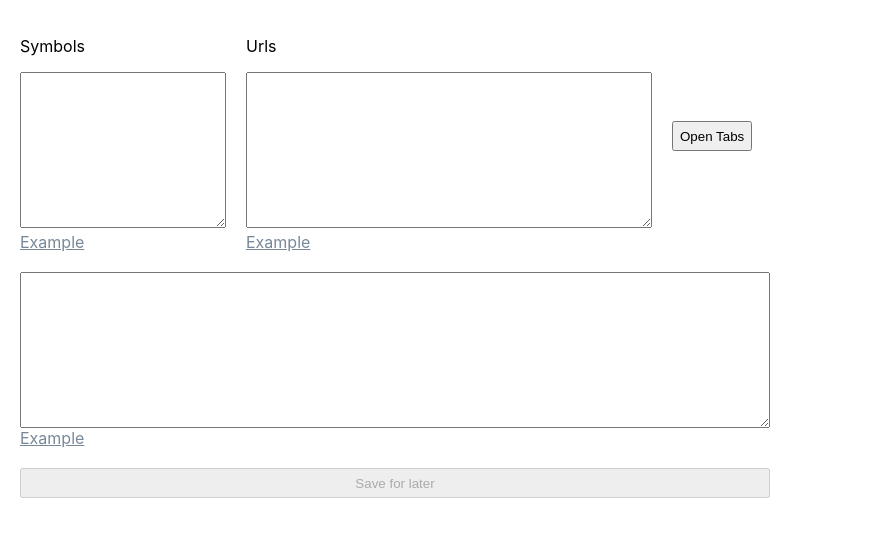
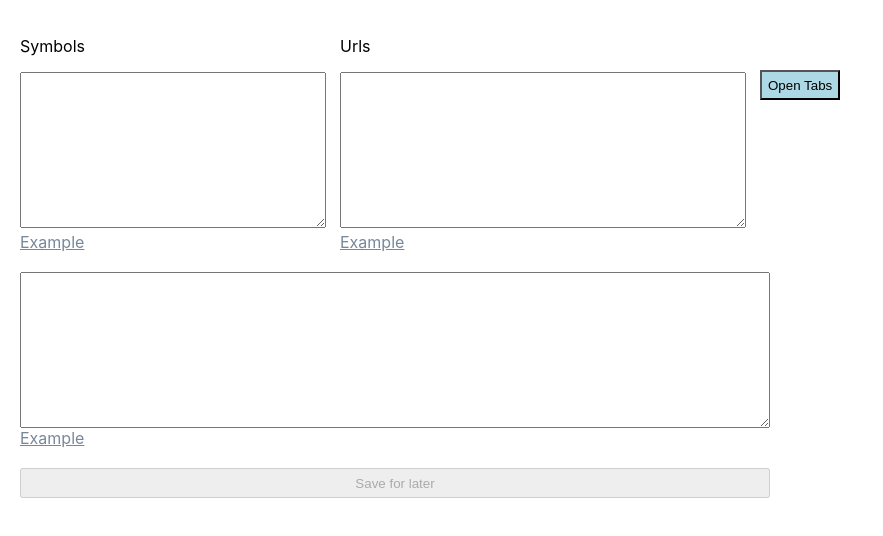
Before and after one commit to avimoondra/ticker-web, a React (Create React App) app: page / in a window 1280 px wide. Shown: the top 536 px of the page, without its empty margins (0-883 px from the left). Built offline with nearby package versions, Linux system fonts and the light colour scheme.

Commit message:
support for spaces + show parsed

```diff
--- a/src/App.tsx
+++ b/src/App.tsx
@@ -4,17 +4,20 @@ import "./App.css";
 const URLS_LOCAL_STORAGE_KEY = "urls";
 const URLS_LOCAL_STORAGE_KEY_DELIMITER = "\n";
 
-const STOCKS_EXAMPLE_NEWLINE = "PINS\nTSLA"
-const URL_EXAMPLE_NEWLINE = "https://stockrow.com/${symbol}\nhttps://www.wsj.com/market-data/quotes/${symbol}"
+const STOCKS_EXAMPLE_NEWLINE = "PINS\nTSLA";
+const URL_EXAMPLE_NEWLINE =
+  "https://stockrow.com/${symbol}\nhttps://www.wsj.com/market-data/quotes/${symbol}";
 const URL_STORE_EXAMPLE_NEWLINE = `https://stockrow.com/\${symbol}
 https://www.wsj.com/market-data/quotes/\${symbol}
 https://finance.yahoo.com/quote/\${symbol}/analysis?p=\${symbol}
 https://www.earningswhispers.com/stocks/\${symbol}
 https://fintel.io/ss/us/\${symbol}
-`
+`;
 
 const detectSplitDelimeter = (input: string) => {
-  if (input.includes("\n")) {
+  if (input.includes(" ")) {
+    return " ";
+  } else if (input.includes("\n")) {
     return "\n";
   } else if (input.includes(", ")) {
     return ", ";
@@ -34,11 +37,19 @@ function App() {
   ) as Array<string>).join(URLS_LOCAL_STORAGE_KEY_DELIMITER);
   const [savedUrlsText, setSavedUrlsText] = useState(savedUrlTextFromStorage);
 
+  const symbolsList = symbolsText
+    .split(detectSplitDelimeter(symbolsText))
+    .filter((v) => v)
+    .map((v) => v.trim());
+
+  const urlsList = urlsText
+    .split(detectSplitDelimeter(urlsText))
+    .filter((v) => v)
+    .map((v) => v.trim());
+
   const openUrls = () => {
-    const symbols = symbolsText.split(detectSplitDelimeter(symbolsText)).map(v => v.trim());
-    const urls = urlsText.split(detectSplitDelimeter(urlsText)).map(v => v.trim());
-    for (const url of urls) {
-      for (const symbol of symbols) {
+    for (const url of urlsList) {
+      for (const symbol of symbolsList) {
         const targetUrl = url.replace("${symbol}", symbol);
         window.open(targetUrl, "_blank");
       }
@@ -54,37 +65,53 @@ function App() {
           .map((v) => v.trim()) || []
       )
     );
-    forceUpdate()
+    forceUpdate();
   };
 
   return (
     <div className="App">
-      <div style={{ display: "flex", marginBottom: 20, alignItems: "center" }}>
-        <div className="mr20">
+      <div style={{ display: "flex", marginBottom: 20, alignItems: "top" }}>
+        <div className="mr20" style={{ width: 300 }}>
           <p>Symbols</p>
           <textarea
-            style={{ minWidth: 200, resize: "vertical" }}
+            style={{ resize: "vertical", width: "100%" }}
             value={symbolsText}
             onChange={({ target: { value } }) => setSymbolsText(value)}
             rows={10}
           ></textarea>
-          <div className="example" onClick={() => setSymbolsText(STOCKS_EXAMPLE_NEWLINE)}>Example</div>
+          {symbolsList.length >= 1 && (
+            <div>Parsed: {symbolsList.join(", ")}</div>
+          )}
+          <div
+            className="example"
+            onClick={() => setSymbolsText(STOCKS_EXAMPLE_NEWLINE)}
+          >
+            Example
+          </div>
         </div>
-        <div className="mr20">
+        <div className="mr20" style={{ width: 400 }}>
           <p>Urls</p>
           <textarea
-            style={{ minWidth: 400, resize: "vertical" }}
+            style={{ width: "100%", resize: "vertical" }}
             value={urlsText}
             onChange={({ target: { value } }) => setUrlsText(value)}
             rows={10}
           ></textarea>
-          <div className="example" onClick={() => setUrlsText(URL_EXAMPLE_NEWLINE)}>Example</div>
+          <div
+            className="example"
+            onClick={() => setUrlsText(URL_EXAMPLE_NEWLINE)}
+          >
+            Example
+          </div>
         </div>
         <div
           style={{ display: "flex", alignContent: "center" }}
           className="openUrlsButton"
         >
-          <button style={{ height: 30 }} onClick={openUrls}>
+          <button
+            style={{ height: 30, marginTop: 50, backgroundColor: "lightblue" }}
+            onClick={openUrls}
+          >
             Open Tabs
           </button>
         </div>
@@ -96,10 +123,17 @@ function App() {
           onChange={({ target: { value } }) => setSavedUrlsText(value)}
           rows={10}
         ></textarea>
-        <div className="example" onClick={() => setSavedUrlsText(URL_STORE_EXAMPLE_NEWLINE)}>Example</div>
+        <div
+          className="example"
+          onClick={() => setSavedUrlsText(URL_STORE_EXAMPLE_NEWLINE)}
+        >
+          Example
+        </div>
         <button
           disabled={savedUrlTextFromStorage === savedUrlsText}
-          style={{ height: 30, marginTop: 20 }} onClick={saveForLater}>
+          style={{ height: 30, marginTop: 20 }}
+          onClick={saveForLater}
+        >
           Save for later
         </button>
       </div>
```
